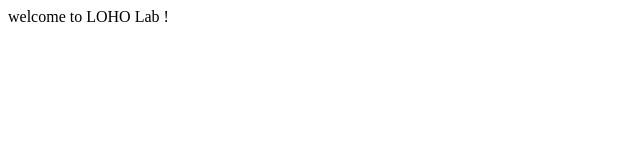
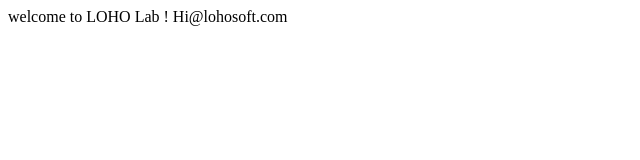
Before and after one commit to lohosoft/loho, a plain HTML site: page index.html in a window 1280 px wide. Shown: the whole page, without its empty margins (0-640 px from the left). Drawn offline with Linux system fonts and the light colour scheme.

Commit message:
Add email

```diff
--- a/index.html
+++ b/index.html
@@ -4,6 +4,6 @@
 	<title>loho lab</title>
 </head>
 <body>
-welcome to LOHO Lab !
+welcome to LOHO Lab !    Hi@lohosoft.com
 </body>
 </html>
```
